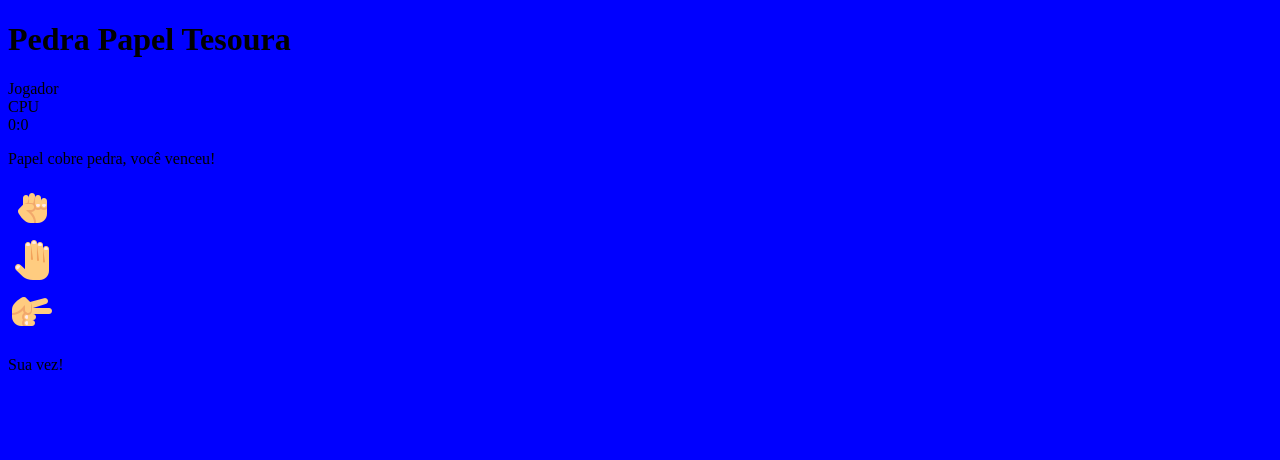
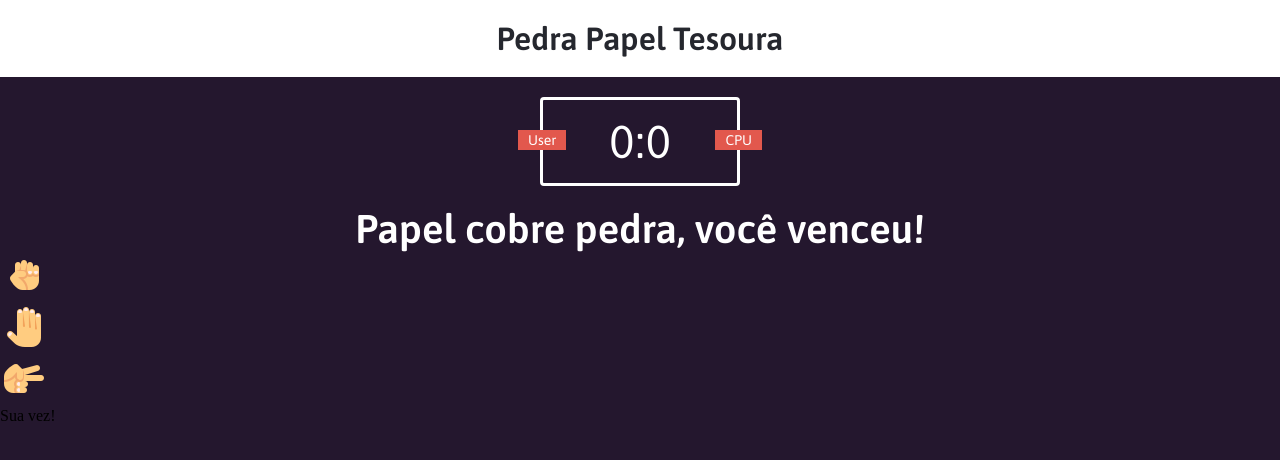
Before and after one commit to andersonclementte/jokempo, a plain HTML site: page index.html in a window 1280 px wide. Drawn offline with Linux system fonts and the light colour scheme.

Commit message:
Added some styles

```diff
--- a/index.html
+++ b/index.html
@@ -10,9 +10,9 @@
             <h1>Pedra Papel Tesoura</h1>
         </header>
         <div class="score-boarder">
-            <div id="jogador-label" class="badge">Jogador</div>
+            <div id="user-label" class="badge">User</div>
             <div id="cpu-label" class="badge">CPU</div>
-            <span id="player-score">0</span>:<span id="cpu-score">0</span>
+            <span id="user-score">0</span>:<span id="cpu-score">0</span>
         </div>
         <div class="result">
             <p>Papel cobre pedra, você venceu!</p>
--- a/style.css
+++ b/style.css
@@ -1,3 +1,66 @@
+@import url('https://fonts.googleapis.com/css2?family=Asap:wght@400;500;600&display=swap');
+
+* {
+    margin: 0;
+    padding:  0;
+    box-sizing: border-box;
+}
+
 body {
-    background: blue;
+    background-color: #24172E;
 }
+
+header {
+    background: white;
+    padding: 20px;
+}
+
+header > h1 {
+    color: #25272E;
+    text-align: center;
+    font-family: Asap, sans-serif;
+}
+
+.score-boarder {
+    margin: 20px auto;
+    border: 3px solid white;
+    border-radius: 4px;
+    text-align: center;
+    width: 200px;
+    color: white;
+    font-size: 46px;
+    padding: 15px 20px;
+    font-family: Asap, sans-serif;
+    position: relative;
+}
+
+.badge {
+    background: #E2584D;
+    color: white;
+    font-size: 14px;
+    padding: 2px 10px;
+    font-family: Asap, sans-serif;
+}
+
+#user-label {
+    position: absolute;
+    top: 30px;
+    left: -25px;
+}
+
+#cpu-label {
+    position: absolute;
+    top: 30px;
+    right: -25px;
+}
+
+.result {
+    font-size: 40px;
+    color: white;
+}
+
+.result > p {
+    text-align: center;
+    font-weight: bold;
+    font-family: Asap, sans-serif;
+}
```
